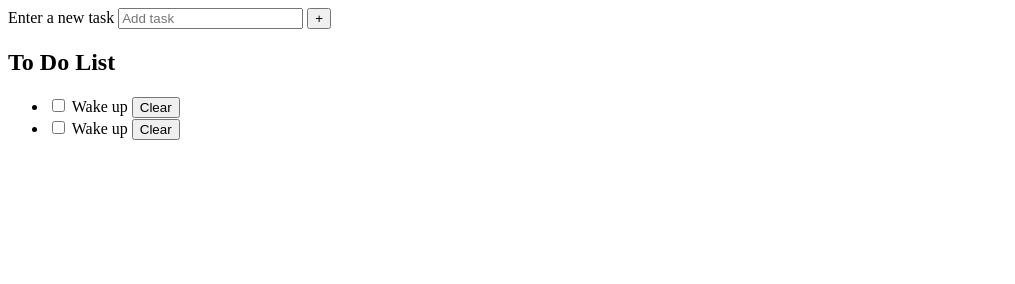
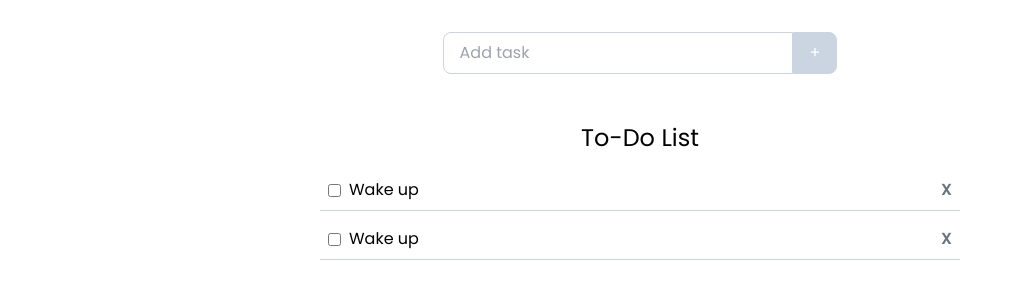
Before and after one commit to acn6095/madden-test, a plain HTML site: page index.html in a window 1280 px wide. Shown: the whole page, without its empty margins (0-1015 px from the left). Drawn offline with nearby package versions, Linux system fonts and the light colour scheme; a web font is replaced by a local one.

Commit message:
Added tailwind CDN, tailwind styling

```diff
--- a/index.html
+++ b/index.html
@@ -2,36 +2,56 @@
 <html lang="en">
 <head>
     <meta charset="UTF-8"/>
-    <meta name="viewport=" content="width=device-width,
+    <meta name="viewport" content="width=device-width,
     initial-scale=1.0"/>
+    <meta name="description" content="Simple To-Do List web app for Steve Madden coding test"
+
+    <!-- Fonts -->
+    <link rel="preconnect" href="https://fonts.googleapis.com">
+    <link rel="preconnect" href="https://fonts.gstatic.com" crossorigin>
+    <link href="https://fonts.googleapis.com/css2?family=Allerta&family=Poppins:ital,wght@0,100;0,200;0,300;0,400;0,500;0,600;0,700;0,800;0,900;1,100;1,200;1,300;1,400;1,500;1,600;1,700;1,800;1,900&display=swap" rel="stylesheet">
+
+    <!-- Dev environment use only -->
+    <script src="https://cdn.tailwindcss.com"></script>
+    <script>
+        tailwind.config = {
+          theme: {
+            extend: {
+              fontFamily: {
+                sans: 'Poppins',
+              }
+            }
+          }
+        }
+      </script>
 
     <title>To-Do List | Steve Madden</title>
 </head>
 
 <body>
     <main>
-        <section class="newTaskEntry">
-            <form id="taskEntryForm">
-                <label for="newTask">Enter a new task</label>
-                <input id="newTask" type="text" autocomplete="off" placeholder="Add task" tabindex="0" />
-                <button id="addTask" class="button" title="Add a new task">+</button>
+        <section class="newTaskEntry container mx-auto px-4 py-8">
+            <form id="taskEntryForm" class="flex items-center justify-center">
+                <label class="sr-only" for="newTask">Enter a new task</label>
+                <input id="newTask" class="border border-slate-300 border-opacity-100 py-2 px-4 rounded-tl-lg rounded-bl-lg" type="text" autocomplete="off" placeholder="Add task" tabindex="0" />
+                <button id="addTask" class="border border-slate-300 bg-slate-300 hover:bg-slate-700 text-white py-2 px-4 rounded-tr-lg rounded-br-lg" title="Add a new task">+</button>
             </form>
         </section>
 
-        <section class="listContainer">
+        <section class="listContainer container mx-auto">
             <div class="listTitle">
-                <h1>To Do List</h1>
+                <h1 class="text-2xl text-center p-4">To-Do List</h1>
             </div>
-            <ul id="listItems">
-                <li class="item">
+            <ul id="listItems" class="text-center mx-auto w-8/12 lg:w-1/2">
+                <li class="item flex items-center mb-2 w-full p-2 border-b border-slate-300">
                     <input type="checkbox" id="1" tabindex="0">
-                    <label for="1">Wake up</label>
-                    <button class="button" title="Clear the task" tabindex="0" data-clear>Clear</button>
+                    <label class="w-full text-left pl-2" for="1">Wake up</label>
+                    <button class="text-gray-500 font-semibold" title="Remove this task" tabindex="0" data-clear>X</button>
                 </li>
-                <li class="item">
+                <li class="item flex items-center mb-2 p-2 w-full border-b border-slate-300">
                     <input type="checkbox" id="2" tabindex="0">
-                    <label for="2">Wake up</label>
-                    <button class="button" title="Clear the task" tabindex="0" data-clear>Clear</button>
+                    <label class="w-full text-left pl-2" for="2">Wake up</label>
+                    <button class="text-gray-500 font-semibold" title="Remove this task" tabindex="0" data-clear>X</button>
                 </li>
             </ul>
         </section>
```
